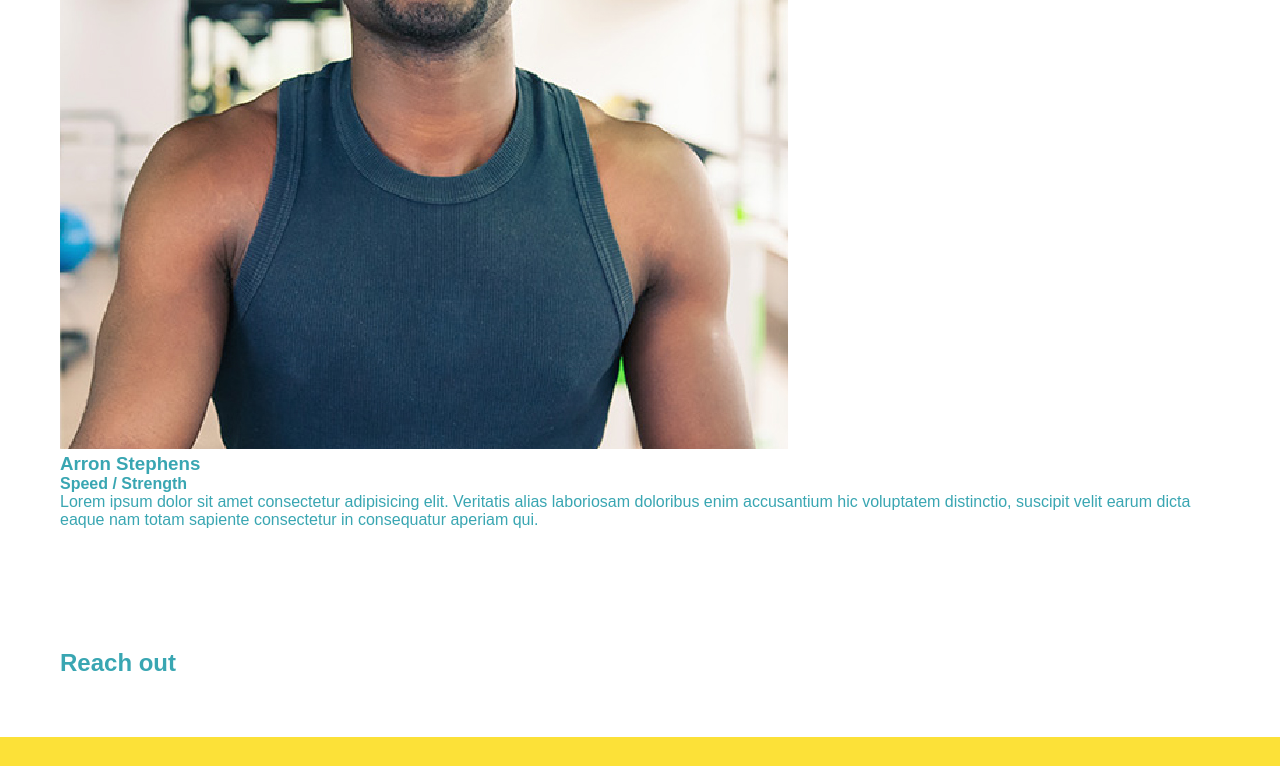
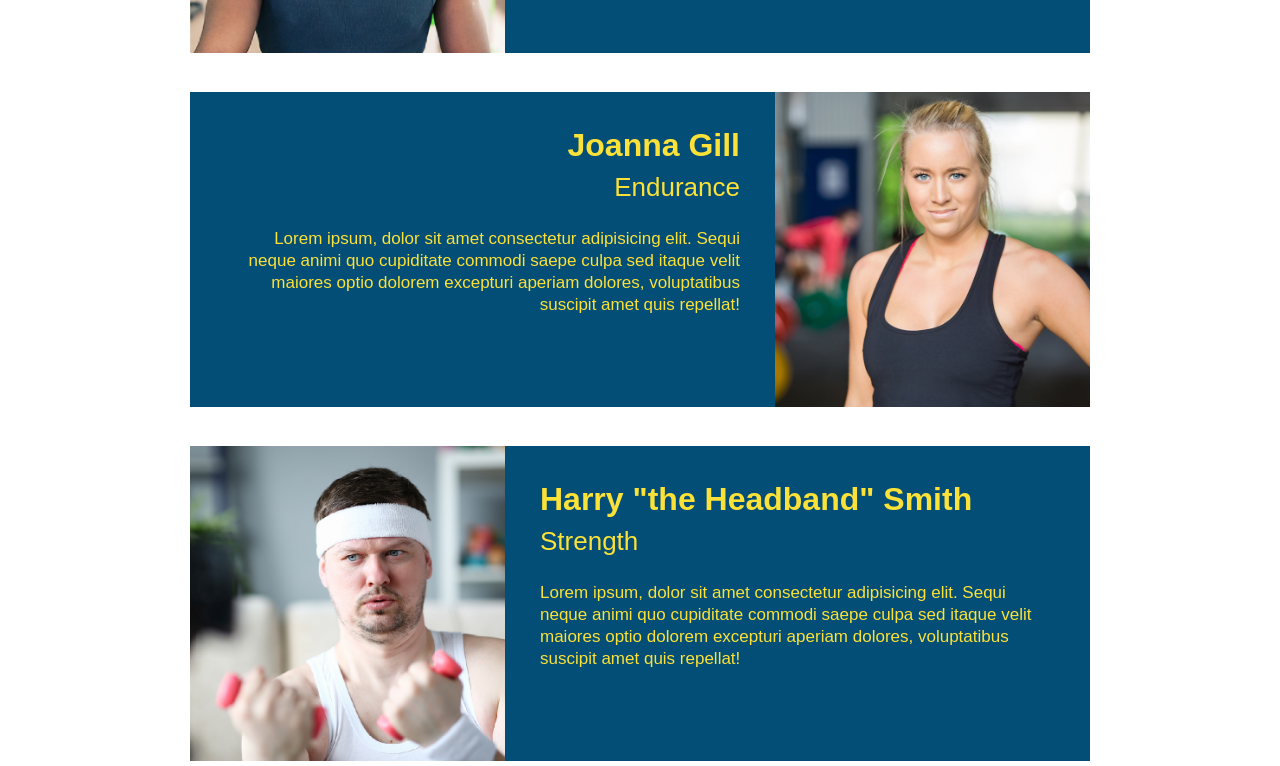
Before and after one commit to saldatecode/run-buddy, a plain HTML site: page index.html in a window 1280 px wide. Shown: the part 5894-6660 px from the top of the page. Drawn offline with Linux system fonts and the light colour scheme.

Commit message:
<Meet the trainers section finished>

```diff
--- a/assets/css/style.css/style.css
+++ b/assets/css/style.css/style.css
@@ -156,3 +156,57 @@ footer a {
     font-size: 16px;
   }
   /* HERO STYLES END */
+
+  .trainer {
+    overflow: auto;
+    text-align: center;
+    width: 900px;
+    margin: 0 auto 39px auto;
+    background: #024e76;
+    color: #fce138;
+  }
+
+  .trainer img {
+    width: 35%;
+    float: left;
+  }
+
+  .trainer-bio{
+    padding: 35px;
+    float: left;
+    width:65%;
+  }
+
+  .trainers{
+    text-align: center;
+    color:#024e76 ;
+
+  }
+
+  .section-title-primary-border{
+font-size: 40px;
+  }
+
+  .text-left{
+    text-align: left;
+  }
+
+  .text-right{
+    text-align: right;
+  }
+
+  .trainer-bio h3{
+    font-size: 32px;
+    margin-bottom: 8px;
+  }
+
+  .trainer-bio h4{
+    font-weight: lighter;
+    font-size: 26px;
+    margin-bottom: 25px;
+}
+
+.trainer-bio p{
+    font-size: 17px;
+    line-height: 1.3;
+}
--- a/index.html
+++ b/index.html
@@ -161,7 +161,7 @@
           src="./assets/images/trainer-1.jpg"
           alt="Aaron in his workout gear, ready to pump iron"
         />
-        <div class="trainer-bio">
+        <div class="trainer-bio text-left">
           <h3>Arron Stephens</h3>
           <h4>Speed / Strength</h4>
           <p>
@@ -169,6 +169,42 @@
             alias laboriosam doloribus enim accusantium hic voluptatem
             distinctio, suscipit velit earum dicta eaque nam totam sapiente
             consectetur in consequatur aperiam qui.
+          </p>
+        </div>
+      </article>
+
+      <!-- second trainer bio -->
+      <article class="trainer">
+        <div class="trainer-bio text-right">
+          <h3>Joanna Gill</h3>
+          <h4>Endurance</h4>
+          <p>
+            Lorem ipsum, dolor sit amet consectetur adipisicing elit. Sequi
+            neque animi quo cupiditate commodi saepe culpa sed itaque velit
+            maiores optio dolorem excepturi aperiam dolores, voluptatibus
+            suscipit amet quis repellat!
+          </p>
+        </div>
+        <img
+          src="./assets/images/trainer-2.jpg"
+          alt="Joanna Gill cooling off after a workout"
+        />
+      </article>
+
+      <!-- third trainer bio -->
+      <article class="trainer">
+        <img
+          src="./assets/images/trainer-3.jpg"
+          alt="Harry Smith wearing a headband and lifting comically small pink weights"
+        />
+        <div class="trainer-bio text-left">
+          <h3>Harry "the Headband" Smith</h3>
+          <h4>Strength</h4>
+          <p>
+            Lorem ipsum, dolor sit amet consectetur adipisicing elit. Sequi
+            neque animi quo cupiditate commodi saepe culpa sed itaque velit
+            maiores optio dolorem excepturi aperiam dolores, voluptatibus
+            suscipit amet quis repellat!
           </p>
         </div>
       </article>
```
